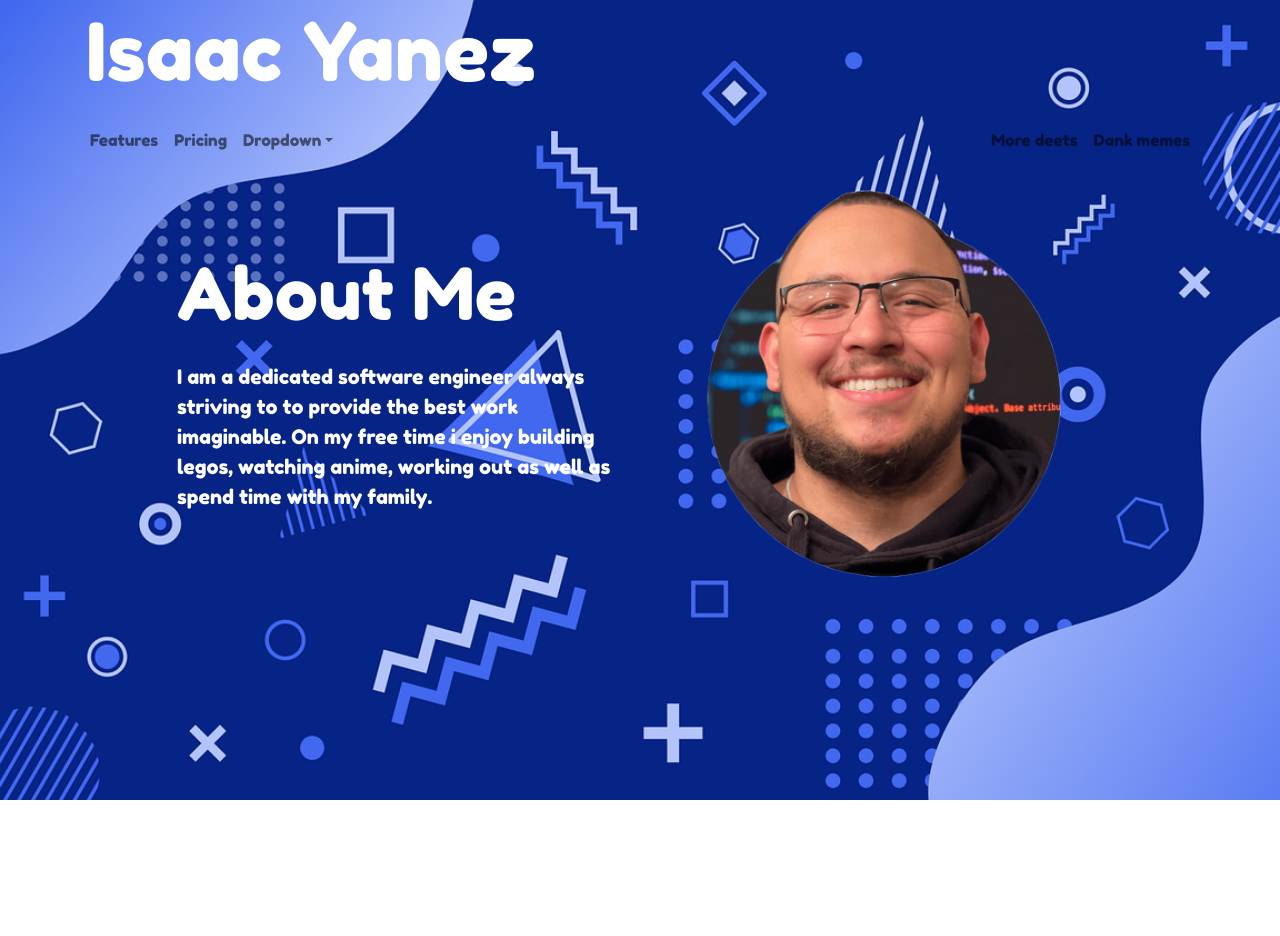
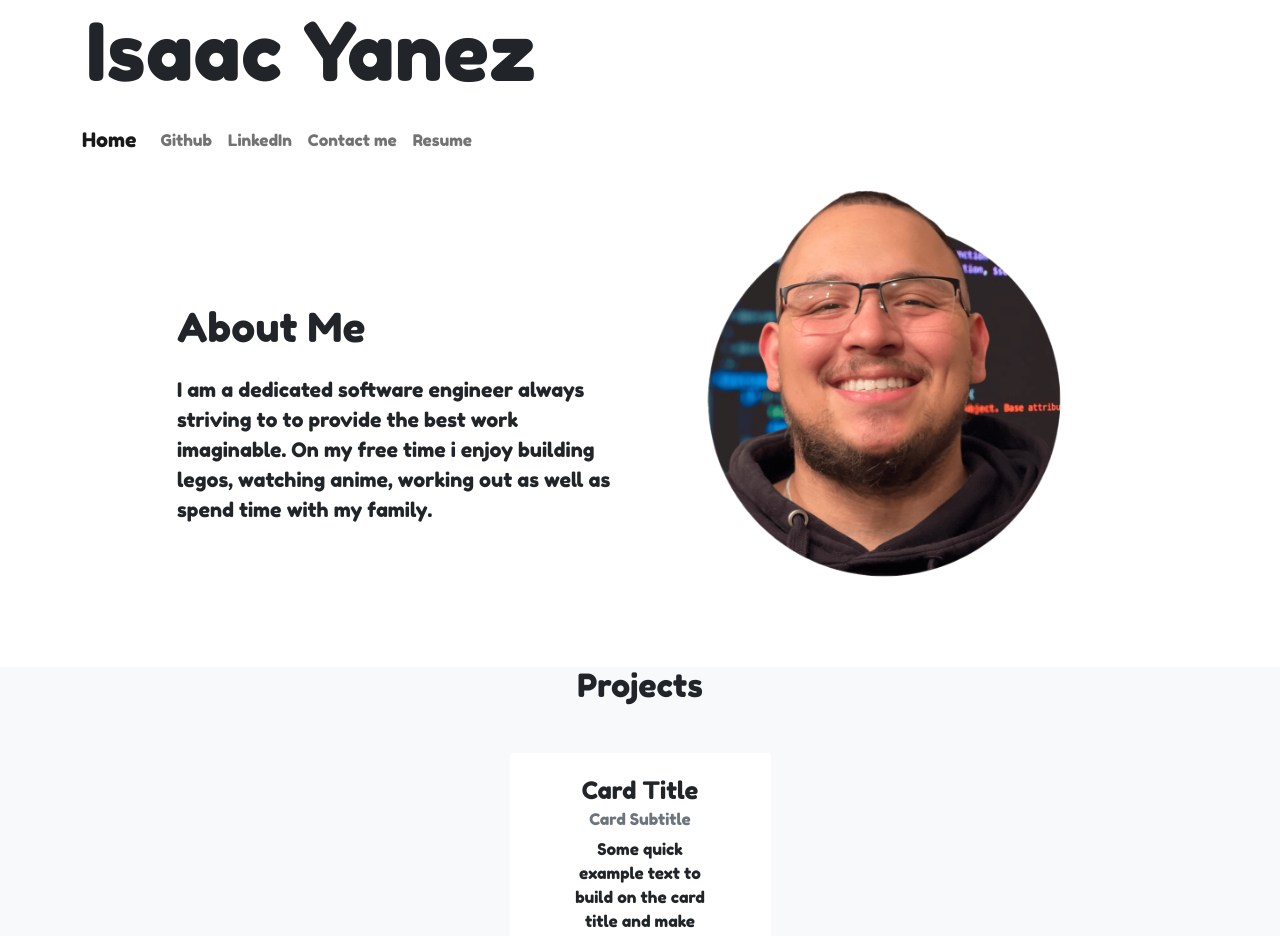
Before and after one commit to iyanez2314/react-portfolio, a React (Create React App) app: page / in a window 1280 px wide. Shown: the top 936 px of the page. Before the commit the page ends 800 px from the top, so only its background shows below. Built offline with nearby package versions, Linux system fonts and the light colour scheme.

Commit message:
committing for new laptop

```diff
--- a/src/App.css
+++ b/src/App.css
@@ -4,5 +4,14 @@
 
 * {
   font-family: 'Fredoka One';
-  color: #ffff;
 }
+
+
+.nav-bar{
+  color: white;
+  text-decoration: none;
+}
+
+.display-6{
+  padding-top: 64px;
+}
--- a/src/App.js
+++ b/src/App.js
@@ -2,6 +2,7 @@ import background from './Assets/abstract-background.webp'
 import Header from './components/Header';
 import Navigation from './components/Navigation';
 import AboutMe from './Pages/About-me';
+import Projects from './Pages/Projects';
 
 import 'bootstrap/dist/css/bootstrap.min.css';
 import './App.css'
@@ -17,12 +18,11 @@ function App() {
   }
 
   return (
-    <div style={myStyle}>
+    <div>
       <Header/>
       <Navigation/>
-
-
       <AboutMe/>
+      <Projects/>
     </div>
 
   );
--- a/src/Pages/About-me/index.js
+++ b/src/Pages/About-me/index.js
@@ -8,7 +8,7 @@ function AboutMe () {
             <div className="row justify-content-center align-items-center">
                 <div className="col-md-5 text-center text-md-start">
                     <h1>
-                        <div className="display-2">About Me</div>
+                        <div className="display-6 about-me">About Me</div>
                     </h1>
                     <p className="lead my-4">I am a dedicated software engineer always striving to to provide the best work imaginable. On my free time i enjoy building legos, watching anime, working out as well as spend time with my family. </p>
                 </div>
--- /dev/null
+++ b/src/Pages/Projects/index.js
@@ -0,0 +1,35 @@
+import React from "react";
+import { Card, Button } from 'react-bootstrap'
+import Image from '../../Assets/isaac-yanez-background.png'
+
+function Projects () {
+    return (
+    <section className="bg-light mt-5 pb-5">
+        <div className="container-lg">
+           <div className="text-center">
+                <h2>
+                    Projects
+                </h2>
+                </div>
+
+            <div className="row my-5 align-items-center justify-content-center">
+                <div className="col-8 col-lg-4 col-xl-3">
+<Card className="card border-0">
+    <Card.Body className="text-center py-4">
+        <Card.Title><h4>Card Title</h4></Card.Title>
+            <Card.Subtitle className="mb-2 text-muted">Card Subtitle</Card.Subtitle>
+                <Card.Text className="mx-5">
+            Some quick example text to build on the card title and make up the bulk of
+            the card's content.
+                    </Card.Text>
+                <Button variant="primary">Go somewhere</Button>
+        </Card.Body>
+</Card>
+                </div>
+            </div>
+            </div>
+        </section>
+    )
+}
+
+export default Projects;
--- a/src/components/Navigation/index.js
+++ b/src/components/Navigation/index.js
@@ -4,32 +4,24 @@ import { Navbar, Nav, Container, Offcanvas, NavDropdown, FormControl, Form, Butt
 
 function Navigation () {
     return (
-        <>
-        <Navbar collapseOnSelect expand='lg'>
-          <Container>
-        <Navbar.Toggle aria-controls="responsive-navbar-nav" />
-        <Navbar.Collapse id="responsive-navbar-nav" >
-    <Nav className="me-auto">
-      <Nav.Link href="#features">Features</Nav.Link>
-      <Nav.Link href="#pricing">Pricing</Nav.Link>
-      <NavDropdown title="Dropdown" id="collasible-nav-dropdown">
-        <NavDropdown.Item href="#action/3.1">Action</NavDropdown.Item>
-        <NavDropdown.Item href="#action/3.2">Another action</NavDropdown.Item>
-        <NavDropdown.Item href="#action/3.3">Something</NavDropdown.Item>
-        <NavDropdown.Divider />
-        <NavDropdown.Item href="#action/3.4">Separated link</NavDropdown.Item>
-      </NavDropdown>
-    </Nav>
-    <Nav>
-      <Nav.Link href="#deets">More deets</Nav.Link>
-      <Nav.Link eventKey={2} href="#memes">
-        Dank memes
-      </Nav.Link>
-    </Nav>
+        <Navbar expand="lg">
+  <Container>
+    <Navbar.Brand href="#">Home</Navbar.Brand>
+    <Navbar.Toggle aria-controls="navbarScroll" />
+    <Navbar.Collapse id="navbarScroll">
+      <Nav
+        className="me-auto my-2 my-lg-0"
+        style={{ maxHeight: '100px' }}
+        navbarScroll
+      >
+        <Nav.Link href="#action2">Github</Nav.Link>
+        <Nav.Link href="#action2">LinkedIn</Nav.Link>
+        <Nav.Link href="#action2">Contact me</Nav.Link>
+        <Nav.Link href="#action2">Resume</Nav.Link>
+      </Nav>
     </Navbar.Collapse>
-          </Container>
-        </Navbar>
-      </>
+  </Container>
+</Navbar>
     )
 }
 
```
